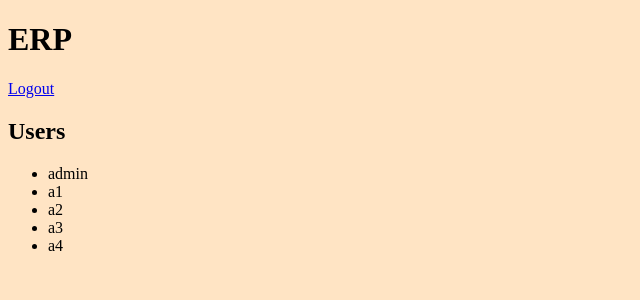
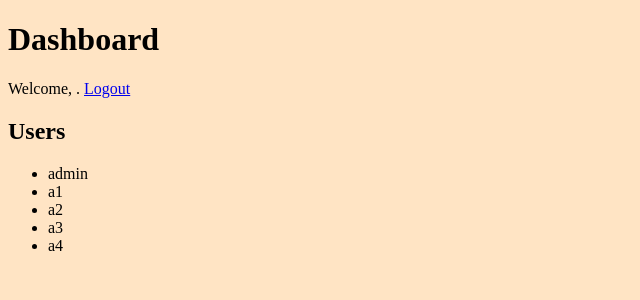
Before and after one commit to Rzyczu/erp_project, a Django app: page /dashboard/ in a window 1280 px wide. Shown: the top 300 px of the page, without its empty margins (0-640 px from the left). Run offline with Django 5.2, Linux system fonts and the light colour scheme; data comes from the database, SQL or seed files in the repository; both versions use the stored data as it was after the commit.

Commit message:
improvments

```diff
--- a/erp_app/templates/accounts/register.html
+++ b/erp_app/templates/accounts/register.html
@@ -15,7 +15,10 @@
         {% csrf_token %} {{ form.as_p }}
         <button type="submit">Submit</button>
     </div>
+    </form>
 
-    </form>
+    <p>Already have an account? <a href="{% url 'login' %}" > Login here</a></p>
+  </form>
+
   </body>
 </html>
--- a/erp_app/templates/erp/dashboard.html
+++ b/erp_app/templates/erp/dashboard.html
@@ -8,8 +8,12 @@
     <link href="{% static 'styles/styles.css'%}" rel="stylesheet" />
   </head>
   <body>
-    <h1>ERP</h1>
+    <div class="container">
+      <h1>Dashboard</h1>
+      <span> Welcome, {{request.user.username}}. </span>
+
       <a href="{% url 'logout' %}">Logout</a>
+
       <div id="users">
         <h2>Users</h2>
         <ul>
@@ -17,5 +21,6 @@
           <li>{{ user }}</li>
           {% endfor%}
       </div>
+    </div>
   </body>
 </html>
--- a/erp_app/urls.py
+++ b/erp_app/urls.py
@@ -5,7 +5,6 @@
     path('', views.auth_view, name='auth'),
     path('register/', views.register_view, name='register'),
     path('login/', views.login_view, name='login'),
+    path('logout/', views.logout_view, name='logout'),
     path('dashboard/', views.dashboard_view, name='dashboard'),
-    path('logout/', views.logout_view, name='logout'),
-
 ]
--- a/erp_project/urls.py
+++ b/erp_project/urls.py
@@ -16,11 +16,8 @@
 """
 from django.contrib import admin
 from django.urls import path, include
-from django.contrib.auth.views import LogoutView
 
 urlpatterns = [
     path('admin/', admin.site.urls),
     path('', include('erp_app.urls')),
-    path('logout/', LogoutView.as_view(), name='logout'),
-
 ]
--- a/static/styles/styles.css
+++ b/static/styles/styles.css
@@ -1,3 +1,7 @@
 body {
     background-color: bisque;
 }
+
+.errorlist {
+    color:tomato;;
+}
```
Also changed, not shown: erp_app/templates/accounts/login.html (+6 -1 lines), db.sqlite3. Lines whose indentation alone changed are shown as unchanged.
